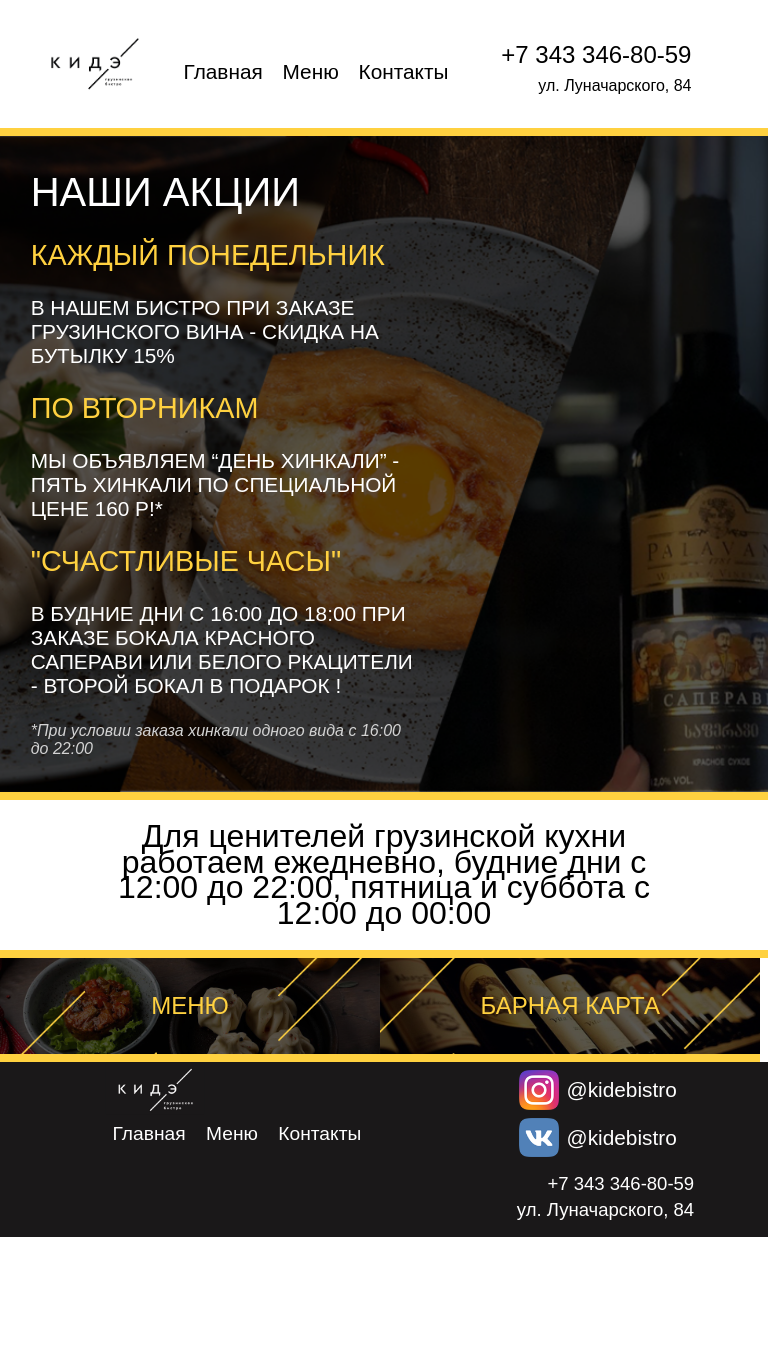
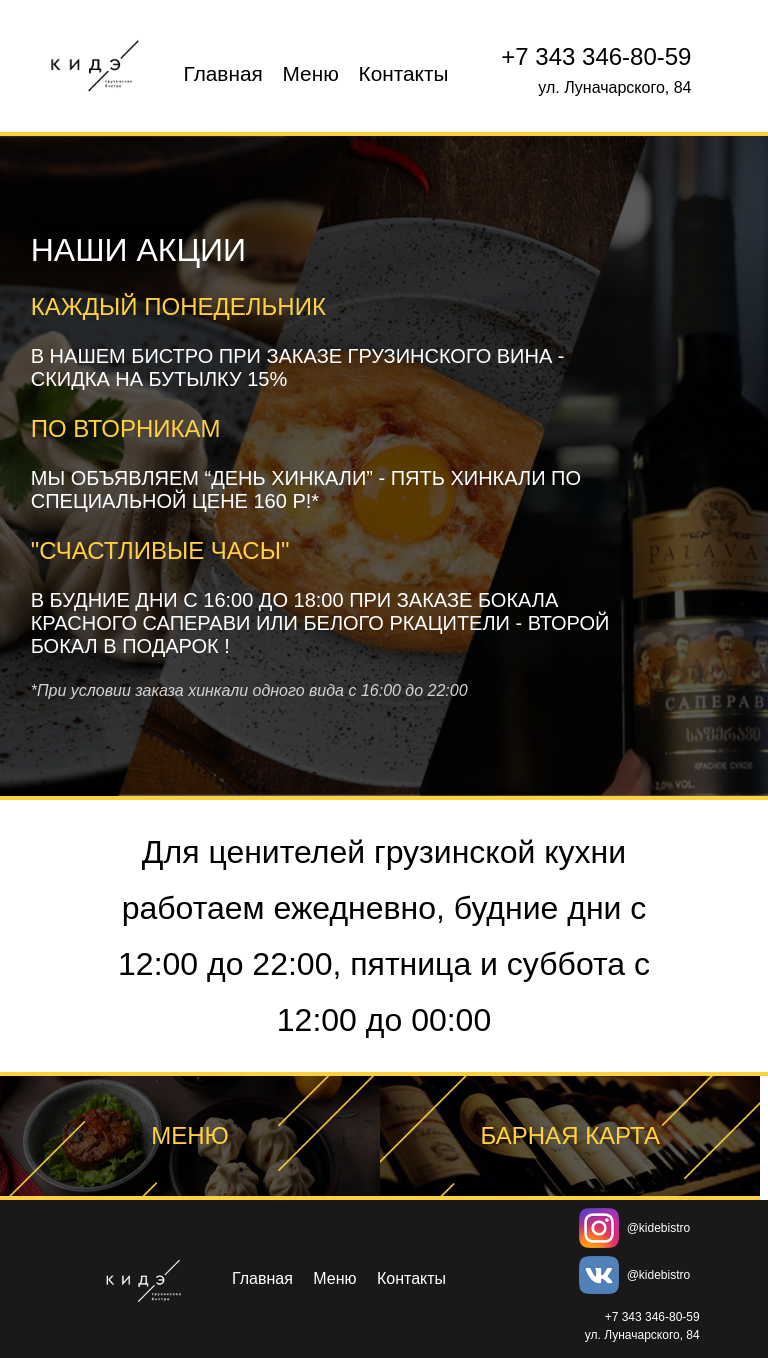
Before and after one commit to oleg5913/Georgian-Restaurant, a plain HTML site: page index.html in a window 768 px wide. Before the commit the page ends 1237 px from the top, so only its background shows below. Drawn offline with Linux system fonts and the light colour scheme.

Commit message:
Update style.css

```diff
--- a/style.css
+++ b/style.css
@@ -16,9 +16,8 @@ body {
 .fr {float: right;}
 .ml4 {margin-left: 4vw;}
 .mr4 {margin-right: 4vw;}
-.bt { border-top: 1vh solid #ffd140 ;}
+.bt { border-top: 1vh solid #ffd140;}
 .bb { border-bottom: 1vh solid #ffd140;}
-.menu_bt {border-top: 0.5vh solid #ffd140;}
 
 header {
     background-color: #fff;
@@ -143,39 +142,42 @@ section {
 .offers h1 {
     color: #fff;
     font-weight: normal;
-    font-size: 2.5em;
+    font-size: 6vh;
 }
 
 .offers h3 {
     color: #ffd140;
     font-weight: normal;
-    font-size: 1.8em;
+    font-size: 4vh;
     margin: 3vh 0;
 }
 
 .offers p {
     color: #fff;
-    font-size: 1.3em;
+    font-size: 3vh;
 }
 
 p.comment {
     margin-top: 3vh;
-    font-size: 1em;
+    font-size: 2.5vh;
     color: #d3d3d3;
     font-style: italic;
 }
 
 
 .citate {
+    display: flex;
+    justify-content: center;
+    align-items: center;
+    padding: 6vh 0;
+    line-height: 7vh;
     text-align: center;
 }
 
-.citate p {
-    margin: 0 auto;
+.citateText {
     width: 50vw;
-    padding: 3vh 0;
-    font-size: 2.4em;
-    line-height: 7vh;
+    font-size: 6vh;
+    line-height: 6vh;
     font-family: "Gabriola", sans-serif;
 }
 
@@ -185,8 +187,12 @@ p.comment {
 }
 
 .menu_bar p {
-    font-size: 2.5em;
+    font-size: 5vh;
     color:  #ffd140 ;
+}
+
+.menu_bar li {
+    height: 30vh;
 }
 
 .menu, .bar_card {
@@ -215,6 +221,7 @@ footer {
     padding-top: 2vh;
     display: flex;
     justify-content: space-around;
+    align-items: center;
     padding-bottom: 4vh;
 }
 
@@ -225,7 +232,7 @@ footer * {
 
 .footer_logo_nav {
     display: flex;
-    flex-direction: column;
+    flex-direction: row;
 }
 
 .footer_navigation {
@@ -237,7 +244,7 @@ footer * {
 .footer_navigation li {
     margin: 1vh;
     color: #fff;
-    font-size: 1.2em;
+    font-size: 3vh;
     padding-bottom: 1px;
 }
 
@@ -258,7 +265,7 @@ footer * {
 .footer_adress_number * {
     display: block;
     color: #fff;
-    font-size: 1.05em;
+    font-size: 3vh;
     text-align: right;
 }
 
@@ -277,7 +284,7 @@ footer * {
 
 .sn_block p {
     color: #fff;
-    font-size: 1.3em;
+    font-size: 3vh;
     line-height: 4vh;
     margin-left: 1vw;
 }
@@ -368,7 +375,9 @@ footer * {
     .citate p {
         width: 70vw;
         font-size: 2em;
-        line-height: 3.2vh;
+    }
+    .offers_text {
+        width: 80vw;
     }
 }
 
@@ -401,4 +410,40 @@ footer * {
     footer {
         padding: 0;
     }
+    .offers h1 {
+        font-size: 4vh;
+    }
+    .offers h3 {
+        font-size: 3vh;
+    }
+    .offers p {
+        font-size: 2.5vh;
+    }
+    p.comment {
+        font-size: 2vh;
+    }
+    .citate {
+        padding: 3vh 0;
+    }
+    .citateText {
+        line-height: 4vh;
+    }
+    .menu_bar p {
+        font-size: 3vh;
+    }
+    .bb {
+        border-bottom: 0.5vh solid #ffd140
+    }
+    .menu_bar li {
+        height: 15vh;
+    }
+    .footer_navigation li {
+        font-size: 2vh;
+    }
+    .sn_block p {
+        font-size: 1.5vh;
+    }
+    .footer_adress_number * {
+        font-size: 1.5vh;
+    }
 }
```
